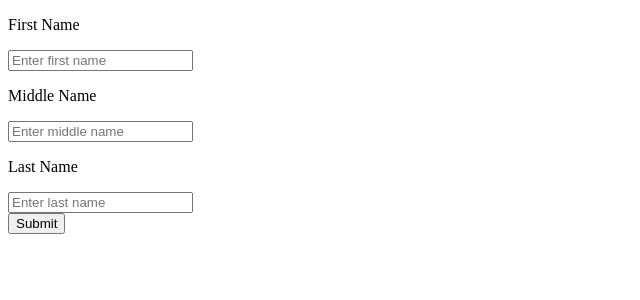
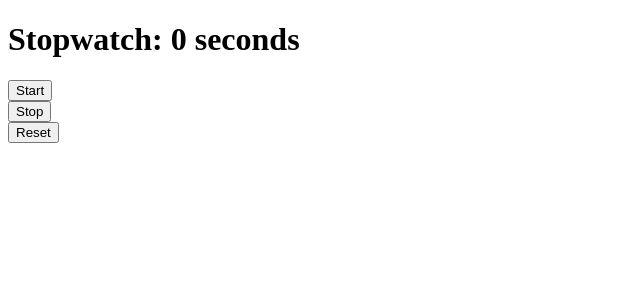
Before and after one commit to coolsrk/react-practice, a React (Create React App) app: page / in a window 1280 px wide. Shown: the top 300 px of the page, without its empty margins (0-640 px from the left). Built offline with nearby package versions, Linux system fonts and the light colour scheme.

Commit message:
Concept: useRef() hook.

```diff
--- a/src/App.js
+++ b/src/App.js
@@ -1,10 +1,10 @@
 import React from "react";
-import Form from "./React Hook Form/components/Form";
+import StopWatch from "./Use Ref Hook/components/StopWatch";
 
 const App = () => {
   return (
     <>
-      <Form />
+      <StopWatch />
     </>
   );
 };
--- /dev/null
+++ b/src/Use Ref Hook/components/StopWatch.js
@@ -0,0 +1,36 @@
+import React, {useState, useRef} from "react";
+
+const StopWatch = () => {
+  const [currTime, setCurrTime] = useState(0);
+  const timer = useRef(null);
+
+  const startTimer = () => {
+    timer.current = setInterval(() => {
+      setCurrTime((currTime) => currTime + 1);
+    }, 1000);
+  };
+
+  const stopTimer = () => {
+    timer.current && clearInterval(timer.current);
+  };
+
+  const resetTimer = () => {
+    timer.current && clearInterval(timer.current);
+    setCurrTime(0);
+  };
+
+  return (
+    <div>
+      <h1>Stopwatch: {currTime} seconds</h1>
+
+      <button onClick={startTimer}>Start</button>
+      <br />
+      <button onClick={stopTimer}>Stop</button>
+      <br />
+      <button onClick={resetTimer}>Reset</button>
+      <br />
+    </div>
+  );
+};
+
+export default StopWatch;
```
Also changed, not shown: src/Use Ref Hook/components/Example 1.js (added, +24 -0 lines), src/Use Ref Hook/components/Example 2.js (added, +33 -0 lines), src/Use Ref Hook/readme.md (added).
